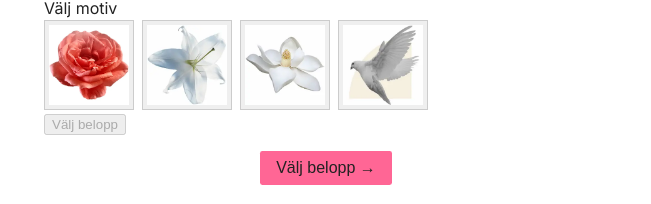
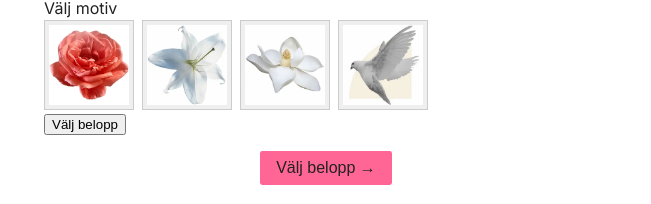
Before and after one commit to AnnaMargaretaEmelie/minnesgava, a Next.js app: page /accordion-demo in a window 1280 px wide. Shown: the part 520-724 px from the top of the page, without its empty margins (314-965 px from the left). Built offline with nearby package versions, Linux system fonts and the light colour scheme.

Commit message:
refactor: extract shared StepPrimaryButton and move next logic to handleNext

```diff
--- /dev/null
+++ b/src/app/_components/steps/StepPrimaryButton.tsx
@@ -0,0 +1,15 @@
+"use client";
+
+export type PrimaryButtonProps = {
+  label: string;
+  onClick: () => void;
+  className?: string;
+};
+
+export function StepPrimaryButton({ label, onClick }: PrimaryButtonProps) {
+  return (
+    <button type="button" onClick={onClick}>
+      {label}{" "}
+    </button>
+  );
+}
--- a/src/app/_components/steps/step1/Step1Content.tsx
+++ b/src/app/_components/steps/step1/Step1Content.tsx
@@ -3,13 +3,13 @@
 //logik och state
 import { MOCK_RECIPIENTS, Recipient } from "@/data/recipients.mock";
 import { useState } from "react";
-import Step1ImagePicker from "./Step1ImagePicker";
 import { STEP1_IMAGES } from "@/data/step1Images";
 import { Step1RecipientSection } from "./Step1RecipientSection";
 import { Step1ImageSection } from "./Step1ImageSection";
+import { StepPrimaryButton } from "../StepPrimaryButton";
 
 type Step1Contentprops = {
-  onComplete?: (data: { recipientId: string; imageId: string }) => void;
+  onComplete: (data: { recipientId: string; imageId: string }) => void;
 };
 
 export default function Step1Content({ onComplete }: Step1Contentprops) {
@@ -46,13 +46,18 @@ export default function Step1Content({ onComplete }: Step1Contentprops) {
   }
 
   function handleNext() {
-    if (!canGoNext || !selectedRecipient || !selectedImageId) return;
+    const isComplete = selectedRecipient && selectedImageId;
+    if (!isComplete) {
+      console.warn("Steg 1 är inte komplett");
+      return;
+    }
 
     const step1Data = {
       recipientId: selectedRecipient.id,
       imageId: selectedImageId,
     };
-    onComplete?.(step1Data);
+
+    onComplete(step1Data);
     console.log("Step 1 complete", step1Data);
   }
 
@@ -73,6 +78,10 @@ export default function Step1Content({ onComplete }: Step1Contentprops) {
         canGoNext={canGoNext}
         onNext={handleNext}
       />
+      <StepPrimaryButton
+        label="Välj belopp"
+        onClick={handleNext}
+      ></StepPrimaryButton>
     </>
   );
 }
--- a/src/app/_components/steps/step1/Step1ImageSection.tsx
+++ b/src/app/_components/steps/step1/Step1ImageSection.tsx
@@ -25,9 +25,6 @@ export function Step1ImageSection({
         selectedImageId={selectedImageId}
         onSelectImage={onSelectImage}
       />
-      <button type="button" onClick={onNext} disabled={!canGoNext}>
-        Välj belopp
-      </button>
     </>
   );
 }
```
